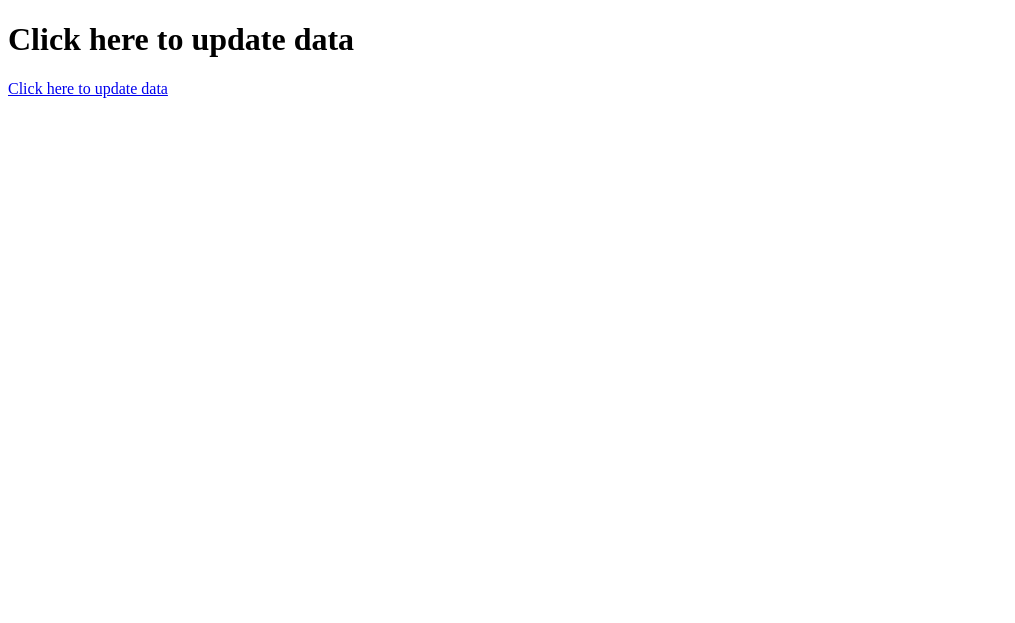
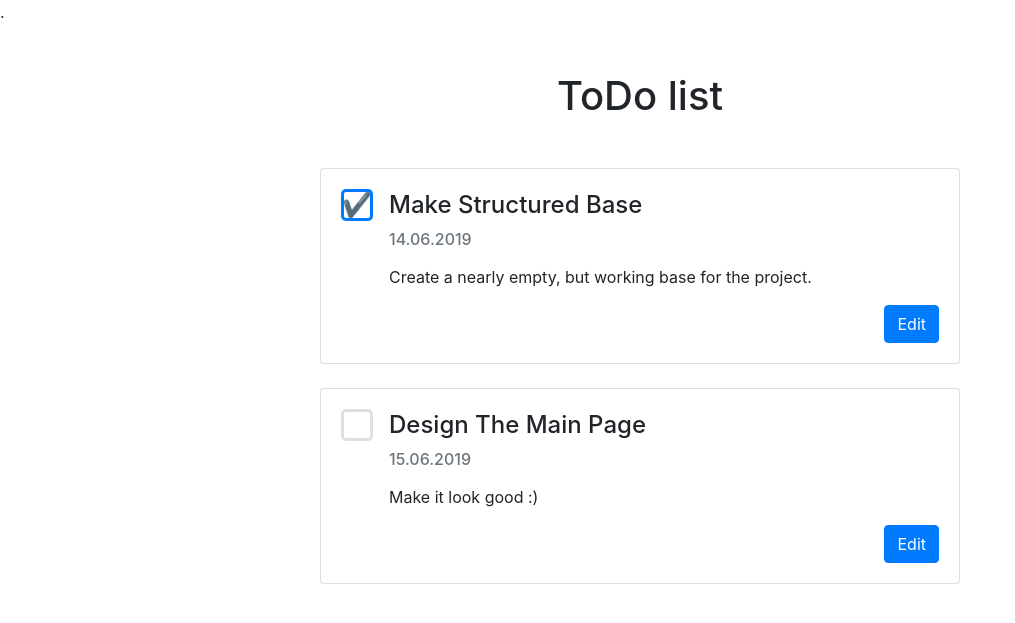
Before and after one commit to ilyapopovs/simple-todo, a PHP site: page / in a window 1280 px wide. Shown: the top 623 px of the page, without its empty margins (0-1015 px from the left). Run offline with PHP 8.4, Linux system fonts and the light colour scheme.

Commit message:
initial main page design, related css, showcase data

```diff
--- a/app/core/model.php
+++ b/app/core/model.php
@@ -1,6 +1,6 @@
 <?php
 class Model {
-    private $data;
+    protected $data;
     public $template;
 
     public function __construct($page){
--- a/app/models/model_main.php
+++ b/app/models/model_main.php
@@ -1,7 +1,26 @@
 <?php
 
 class ModelMain extends Model {
+    public function __construct($page){
+        $response_stub = [
+            [
+                "id" => "1",
+                "title" => "Make Structured Base",
+                "description" => "Create a nearly empty, but working base for the project.",
+                "date_added" => date("d.m.Y", mktime(23, 1, 30, 6, 14, 2019)),
+                "done" => true
+            ], [
+                "id" => "2",
+                "title" => "Design The Main Page",
+                "description" => "Make it look good :)",
+                "date_added" => date("d.m.Y", mktime(23, 30, 30, 6, 15, 2019)),
+                "done" => false
+            ]
+        ];
 
+        $this->data = $response_stub;
+        $this->template = "templates/template_" . $page . ".php";
+    }
 }
 
 ?>
--- /dev/null
+++ b/css/style.css
@@ -0,0 +1,24 @@
+.custom-checkbox input {
+    display: none;
+    }
+
+    .custom-checkbox span {
+    border: 3px solid #DFDFDF;
+    float: right;
+    height: 2rem;
+    width: 2rem;
+    border-radius: 5px;
+    cursor: pointer;
+    display: flex;
+    justify-content: center;
+    align-items: center;
+    }
+
+    .custom-checkbox:hover span,
+    .custom-checkbox input:checked + span {
+    border: 3px solid #007BFF;
+    }
+
+    .custom-checkbox input:checked + span:before {
+    content: "✔";
+}
--- a/templates/template_main.php
+++ b/templates/template_main.php
@@ -2,10 +2,36 @@
 <html>
     <head>
         <meta charset="charset=utf-8">
+        <meta name="viewport" content="width=device-width, initial-scale=1, shrink-to-fit=no">
         <title>Main Page</title>
+        <!-- Bootstrap 4 related -->
+        <link rel="stylesheet" href="https://stackpath.bootstrapcdn.com/bootstrap/4.3.1/css/bootstrap.min.css" integrity="sha384-ggOyR0iXCbMQv3Xipma34MD+dH/1fQ784/j6cY/iJTQUOhcWr7x9JvoRxT2MZw1T" crossorigin="anonymous">
+        <script src="https://code.jquery.com/jquery-3.3.1.slim.min.js" integrity="sha384-q8i/X+965DzO0rT7abK41JStQIAqVgRVzpbzo5smXKp4YfRvH+8abtTE1Pi6jizo" crossorigin="anonymous"></script>
+        <script src="https://cdnjs.cloudflare.com/ajax/libs/popper.js/1.14.7/umd/popper.min.js" integrity="sha384-UO2eT0CpHqdSJQ6hJty5KVphtPhzWj9WO1clHTMGa3JDZwrnQq4sF86dIHNDz0W1" crossorigin="anonymous"></script>
+        <script src="https://stackpath.bootstrapcdn.com/bootstrap/4.3.1/js/bootstrap.min.js" integrity="sha384-JjSmVgyd0p3pXB1rRibZUAYoIIy6OrQ6VrjIEaFf/nJGzIxFDsf4x0xIM+B07jRM" crossorigin="anonymous"></script>
+        <!-- Local CSS -->
+        <link rel="stylesheet" type="text/css" href="css/style.css">.
     </head>
     <body>
-        <h1><?php echo $data; ?></h1>
-        <p><a href="index.php?page=main&action=clicked"><?php echo $data; ?></a></p>
+
+        <h1 class="text-center m-5">ToDo list</h1>
+        <?php
+            // TODO: rewrite using DOM objects
+            foreach($data as $task) {
+                echo "<div class='card mx-auto my-4' style='width: 40rem;'>";
+                echo "<div class='card-body'>";
+                echo "<h4 class='card-title mb-3'>
+                    <label class='custom-checkbox mr-3' style='height: 1rem'>
+                    <input type='checkbox'" . ($task['done'] ? "checked" : "") . ">
+                    <span style='font-size: 1.5rem'></span>
+                    </label>" . $task['title'] . "<h4>";
+                echo "<h6 class='card-subtitle mb-3 text-muted' style='margin-left: 3rem'>" . $task['date_added'] . "</h6>";
+                echo "<p class='card-text ml-5'>" . $task['description'] . "</p>";
+                echo "<div class='text-right'>";
+                echo "<a href='#' class='btn btn-primary'> Edit </a>";
+                echo "</div> </div> </div>";
+            }
+
+        ?>
     </body>
 </html>
```
